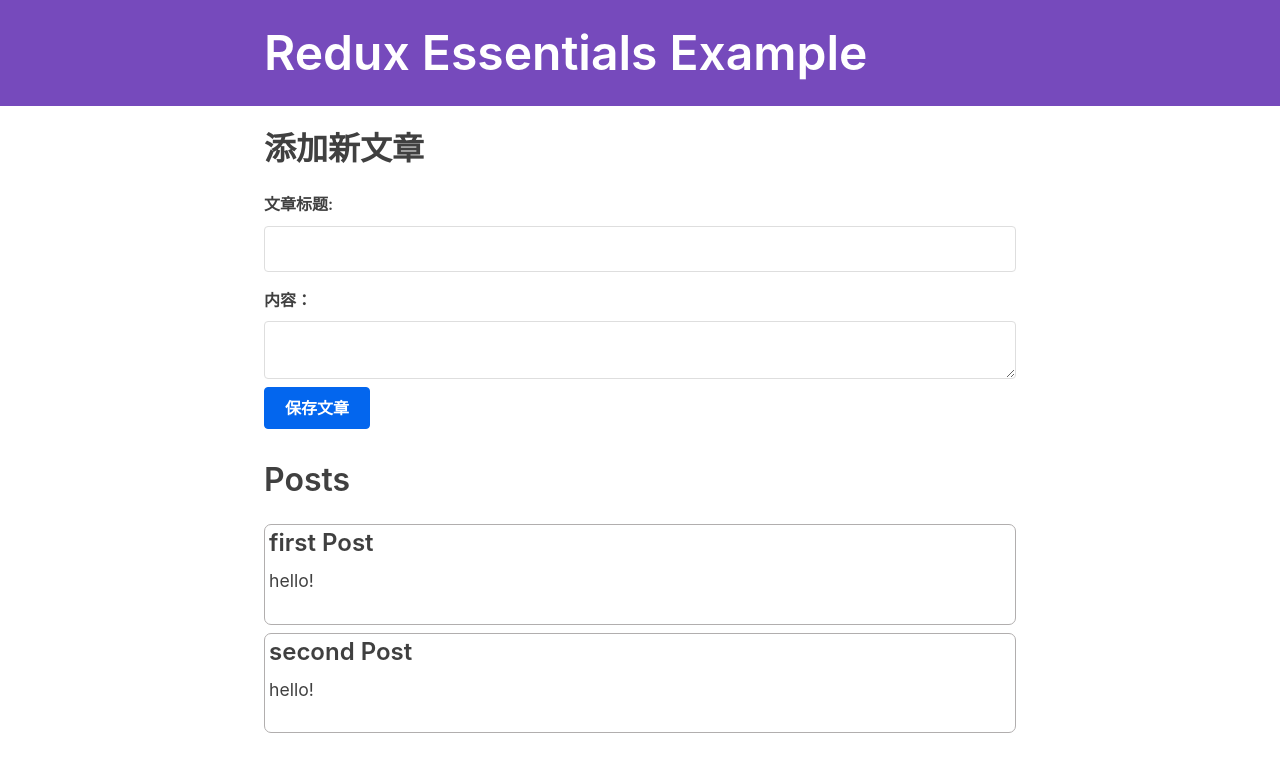
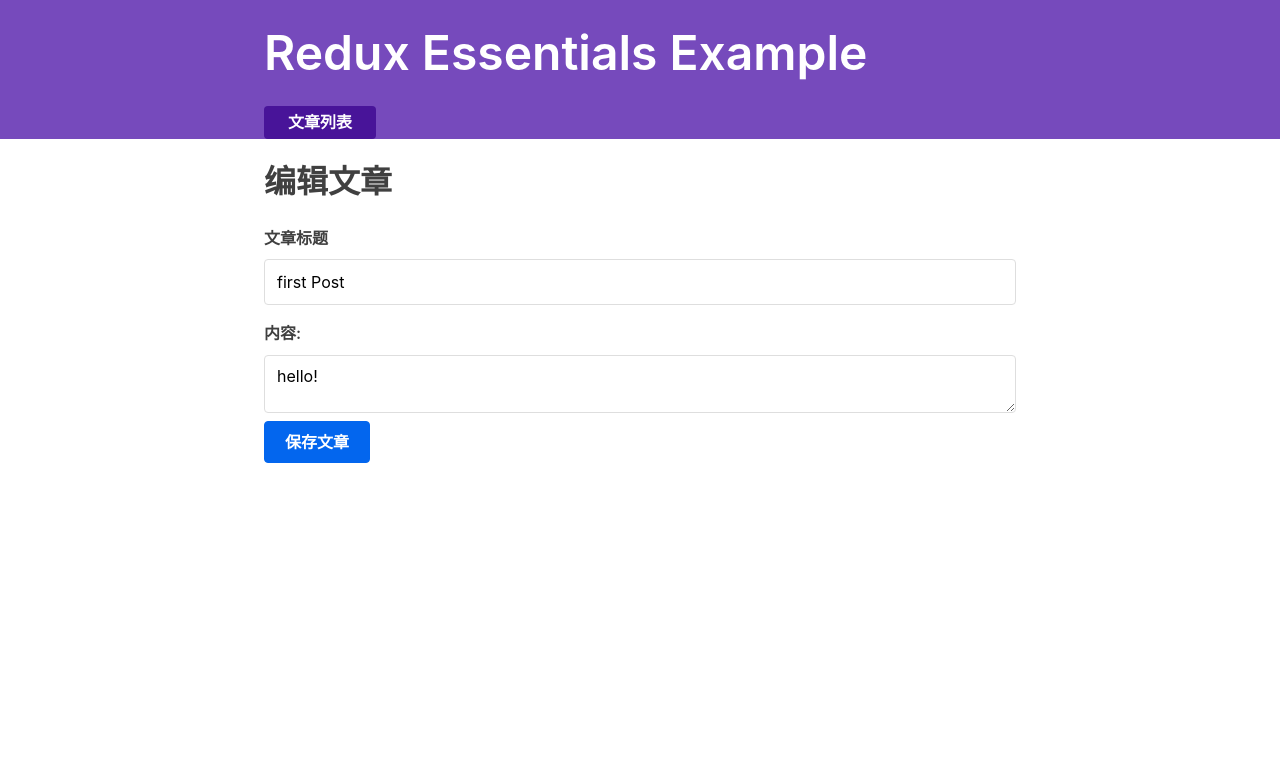
Before and after one commit to Lyon1011/Redux_practise, a React (Create React App) app: page /editPost/1 in a window 1280 px wide. Before the commit this address led to /. Shown: the top 772 px of the page. Built offline with nearby package versions, Linux system fonts and the light colour scheme; what @mswjs/data, mock-socket, txtgen would draw is missing.

Commit message:
Refine the List and streamline the reducer logic

```diff
--- a/src/App.js
+++ b/src/App.js
@@ -9,6 +9,8 @@
 import { Navbar } from './app/Navbar'
 import {PostsList} from "./features/posts/PostsList";
 import {AddPostForm} from "./features/posts/AddPostForm";
+import {SinglePostPage} from "./features/posts/SinglePostPage";
+import {EditPostForm} from "./features/posts/EditPostForm";
 
 function App() {
 	return (
@@ -26,7 +28,9 @@
 							</React.Fragment>
 						)}
 					/>
-					<Redirect to="/" />
+					<Route path="/posts/:postId" component={SinglePostPage}/>
+					<Route path="/editPost/:postId" component={EditPostForm}/>
+					<Redirect to="/post" />
 				</Switch>
 			</div>
 		</Router>
--- a/src/app/Navbar.js
+++ b/src/app/Navbar.js
@@ -1,4 +1,5 @@
 import React from 'react'
+import {Link} from "react-router-dom";
 
 export const Navbar = () => {
   return (
@@ -7,7 +8,9 @@
         <h1>Redux Essentials Example</h1>
 
         <div className="navContent">
-          <div className="navLinks"></div>
+          <div className="navLinks">
+              <Link to="/">文章列表</Link>
+          </div>
         </div>
       </section>
     </nav>
--- a/src/features/posts/AddPostForm.js
+++ b/src/features/posts/AddPostForm.js
@@ -1,7 +1,6 @@
 import {useState} from "react";
 import {useDispatch} from "react-redux";
 import {postAdded} from "./postSlice";
-import {nanoid} from "@reduxjs/toolkit";
 
 export const AddPostForm = () => {
 	const [title, setTitle] = useState('')
@@ -13,11 +12,7 @@
 
 	const onSavePostClicked = () => {
 		if(title && content){
-			dispatch(postAdded({
-				id: nanoid(),
-				title,
-				content
-			}))
+			dispatch(postAdded(title, content))
 		}
 	}
 
--- /dev/null
+++ b/src/features/posts/EditPostForm.js
@@ -0,0 +1,53 @@
+import {useDispatch, useSelector} from "react-redux";
+import {useState} from "react";
+import {useHistory} from "react-router-dom/cjs/react-router-dom";
+import {postUpdated} from "./postSlice";
+
+export const EditPostForm = ({match}) => {
+	const { postId } = match.params
+	const post = useSelector(state => state.posts.find(post => post.id === postId))
+
+	const [title, setTitle] = useState(post.title)
+	const [content, setContent] = useState(post.content)
+
+	const dispatch = useDispatch()
+	const history = useHistory()
+
+	const onTitleChanged = e => setTitle(e.target.value)
+	const onContentChanged = e => setContent(e.target.value)
+
+	const onSavePostClicked = () => {
+		if(title && content){
+			dispatch(postUpdated({
+				id: postId,
+				title,
+				content
+			}))
+			history.push(`/posts/${postId}`)
+		}
+	}
+
+	return (
+		<section>
+			<h2>编辑文章</h2>
+			<form>
+				<label htmlFor="postTitle">文章标题</label>
+				<input  type="text"
+						name="postTitle"
+						id="postTitle"
+						placeholder="What's on your mind?"
+						value={title}
+						onChange={onTitleChanged}/>
+				<label htmlFor="postContent">内容:</label>
+				<textarea name="postContent"
+				          id="postContent"
+				          value={content}
+				          onChange={onContentChanged}
+				/>
+			</form>
+			<button type="button" onClick={onSavePostClicked}>
+				保存文章
+			</button>
+		</section>
+	)
+}
--- a/src/features/posts/PostsList.js
+++ b/src/features/posts/PostsList.js
@@ -1,12 +1,15 @@
 import {useSelector} from "react-redux";
+import {Link} from "react-router-dom";
 
 export const PostsList = () => {
 	const posts = useSelector(state => state.posts)
-	console.log(posts)
 	const renderedPosts = posts.map(post => (
 		<article className="post-excerpt" key={post.id}>
 			<h3>{post.title}</h3>
 			<p className="post-content">{post.content.substring(0,100)}</p>
+			<Link to={`/posts/${post.id}`} className="button muted-button">
+				View Post
+			</Link>
 		</article>
 	))
 
--- /dev/null
+++ b/src/features/posts/SinglePostPage.js
@@ -0,0 +1,27 @@
+import {useSelector} from "react-redux";
+import {Link} from "react-router-dom";
+
+export const SinglePostPage = ({match}) => {
+	console.log(match)
+    const { postId } = match.params
+	const post = useSelector(state => state.posts.find(post => post.id === postId))
+	if(!post){
+		return(
+			<section>
+				<h2>页面未找到！</h2>
+			</section>
+		)
+	}
+
+	return (
+		<section>
+			<article className="post">
+				<h2>{post.title}</h2>
+				<p className="post-list">{post.content}</p>
+				<Link to={`/editPost/${post.id}`} className="button">
+					Edit Post
+				</Link>
+			</article>
+		</section>
+	)
+}
--- a/src/features/posts/postSlice.js
+++ b/src/features/posts/postSlice.js
@@ -1,4 +1,4 @@
-import {createSlice} from "@reduxjs/toolkit";
+import {createSlice, nanoid} from "@reduxjs/toolkit";
 
 const initialState = [
 	{id:'1', title: 'first Post', content: 'hello!'},
@@ -9,11 +9,30 @@
 	name: 'posts',
 	initialState,
 	reducers: {
-		postAdded(state, action){
-			state.push(action.payload)
+		postAdded:{
+			reducer(state, action) {
+				state.push(action.payload)
+			},
+			prepare(title, content){
+				return {
+					payload: {
+						id: nanoid(),
+						title,
+						content
+					}
+				}
+			}
+		},
+		postUpdated(state, action){
+			const { id, title, content} = action.payload
+			const existingPost = state.find(post => post.id === id)
+			if(existingPost){
+				existingPost.title = title
+				existingPost.content = content
+			}
 		}
 	}
 })
 
-export const {postAdded} = postSlice.actions
+export const {postAdded, postUpdated} = postSlice.actions
 export default postSlice.reducer
```
